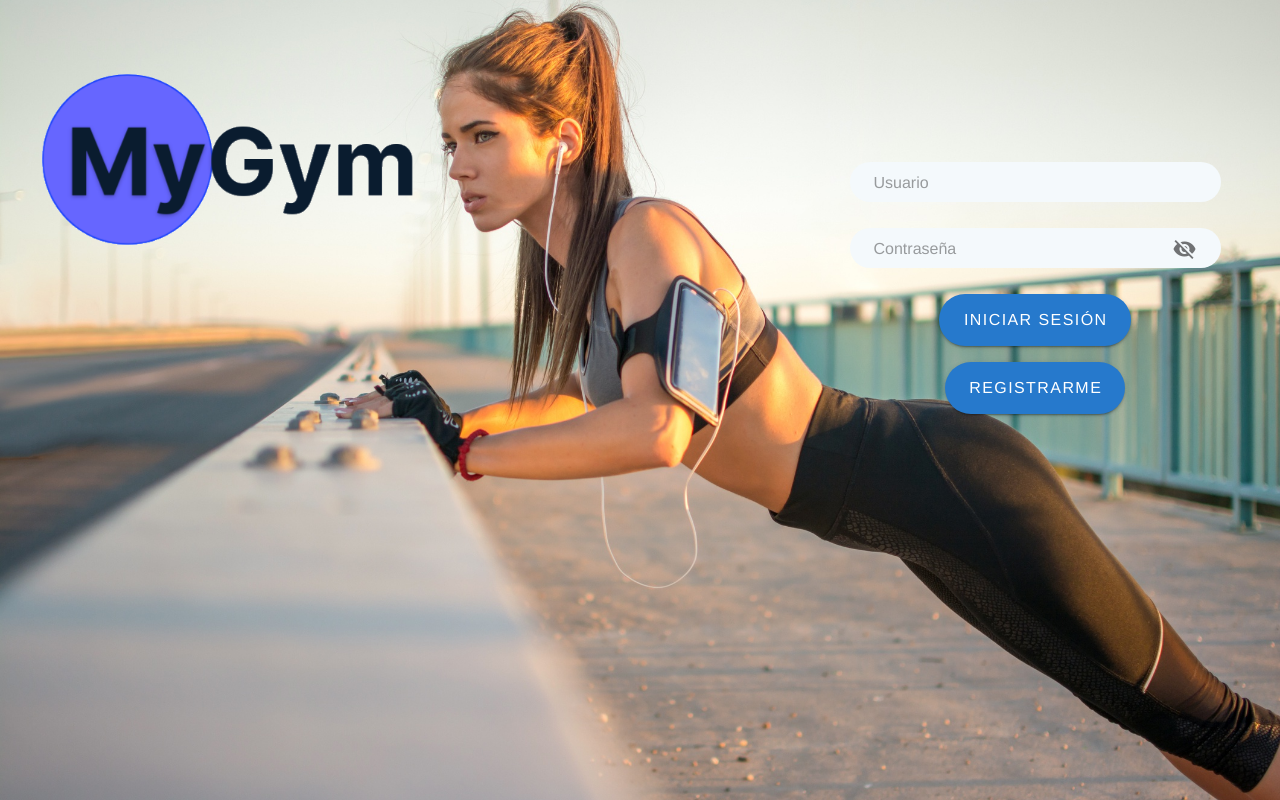
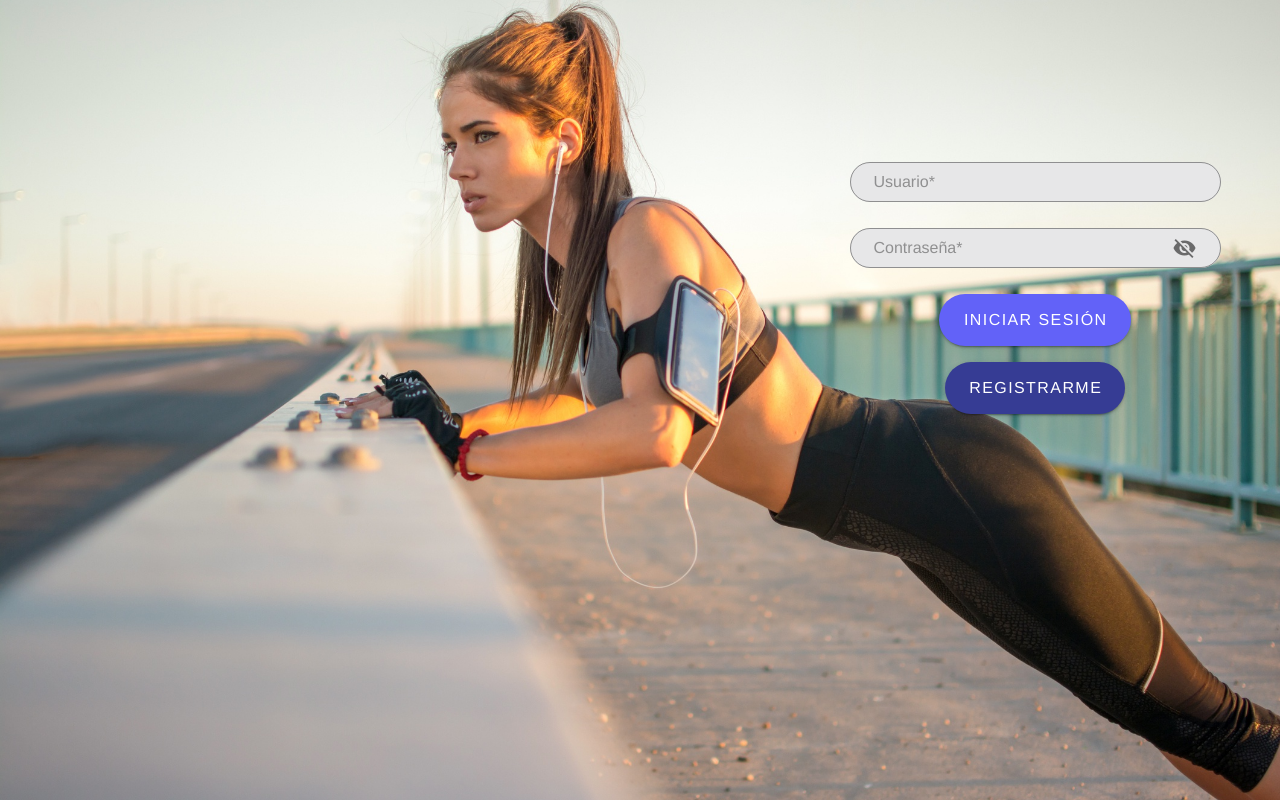
Before and after one commit to daguichi/mygym-web, a Vue app: page / in a window 1280 px wide. Built offline with nearby package versions, Linux system fonts and the light colour scheme.

Commit message:
cambios en front

```diff
--- a/src/components/RegisterCard.vue
+++ b/src/components/RegisterCard.vue
@@ -6,7 +6,7 @@
           <v-card class="rounded-xl" rounded color="#92D9D3" elevation="1">
             <v-container class="account-icon">
               <v-row justify="center" align="center">
-                <v-icon color="#475dff" dense large x-large
+                <v-icon color="#6262f8" dense large x-large
                   >mdi-account-circle</v-icon
                 >
               </v-row>
@@ -99,7 +99,7 @@
                   <v-btn
                     @click="register"
                     elevation="2"
-                    color="#2679CC"
+                    color="#6262f8"
                     dark
                     x-large
                     rounded
--- a/src/components/navBar.vue
+++ b/src/components/navBar.vue
@@ -13,7 +13,7 @@
         </router-link>
         <router-link to="/home" style="text-decoration: none">
           <v-btn
-            color="purple"
+            color="#6262f8"
             v-if="actualPage === 'Home'"
             elevation="2"
             flat
@@ -24,7 +24,7 @@
             Inicio
             <v-icon> right mdi-home</v-icon>
           </v-btn>
-          <v-btn color="purple" v-else elevation="2" rounded x-large outlined
+          <v-btn color="#6262f8" v-else elevation="2" rounded x-large outlined
             >Inicio
             <v-icon> right mdi-home</v-icon>
           </v-btn>
@@ -32,7 +32,7 @@
 
         <router-link to="/routines" style="text-decoration: none">
           <v-btn
-            color="purple"
+            color="#6262f8"
             v-if="actualPage === 'rutinas'"
             elevation="2"
             rounded
@@ -43,7 +43,7 @@
             Rutinas
             <v-icon> right mdi-weight-lifter</v-icon>
           </v-btn>
-          <v-btn color="purple" v-else elevation="2" rounded outlined x-large>
+          <v-btn color="#6262f8" v-else elevation="2" rounded outlined x-large>
             Rutinas
             <v-icon> right mdi-weight-lifter</v-icon>
           </v-btn>
@@ -51,7 +51,7 @@
 
         <router-link to="/favorites" style="text-decoration: none">
           <v-btn
-            color="purple"
+              color="#6262f8"
             v-if="actualPage === 'favoritos'"
             elevation="2"
             rounded
@@ -62,7 +62,7 @@
             Favoritos
             <v-icon> right mdi-heart </v-icon>
           </v-btn>
-          <v-btn color="purple" v-else elevation="2" rounded outlined x-large>
+          <v-btn color="#6262f8" v-else elevation="2" rounded outlined x-large>
             Favoritos
             <v-icon> right mdi-heart </v-icon>
           </v-btn>
--- a/src/views/LogIn.vue
+++ b/src/views/LogIn.vue
@@ -19,8 +19,8 @@
               <v-row>
                 <v-text-field
                   v-model="username"
-                  background-color="rgb(244, 249, 252)"
-                  placeholder="Usuario"
+                  background-color= "#e7e7e8"
+                  placeholder="Usuario*"
                   elevation="2"
                   color="black"
                   dense
@@ -31,6 +31,7 @@
                   textColor="#333"
                   truncate="{false}"
                   value=""
+                  outlined
                   x-large
                 ></v-text-field>
               </v-row>
@@ -41,9 +42,9 @@
                   :rules="[rules.required]"
                   :type="show1 ? 'text' : 'password'"
                   name="input-10-1"
-                  placeholder="Contraseña"
+                  placeholder="Contraseña*"
                   @click:append="show1 = !show1"
-                  background-color="rgb(244, 249, 252)"
+                  background-color="#e7e7e8"
                   elevation="2"
                   color="black"
                   dense
@@ -54,6 +55,7 @@
                   textColor="#333"
                   truncate="{false}"
                   value=""
+                  outlined
                   x-large
                 ></v-text-field>
               </v-row>
@@ -61,7 +63,7 @@
                 <v-btn
                   @click="logIn"
                   elevation="2"
-                  color="#2679CC"
+                  color="#6262f8"
                   dark
                   x-large
                   rounded
@@ -70,7 +72,7 @@
               </v-row>
               <v-row class="text-center pa-4" justify="center">
                 <router-link to="/register" style="text-decoration: none">
-                  <v-btn elevation="2" color="#2679CC" dark x-large rounded
+                  <v-btn elevation="2" color="#363c94" dark x-large rounded
                     >Registrarme
                   </v-btn>
                 </router-link>
```
